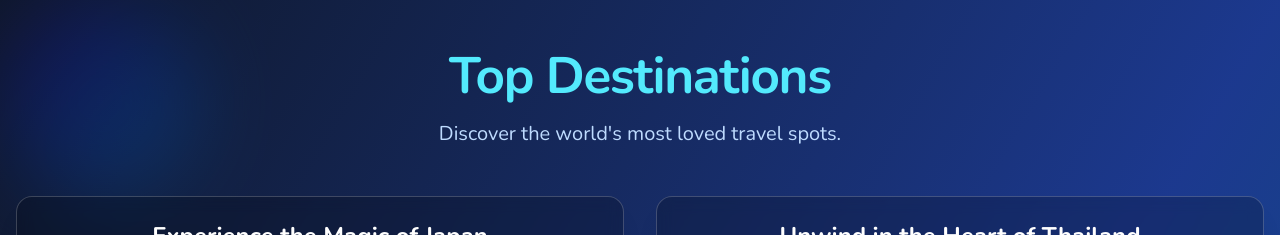
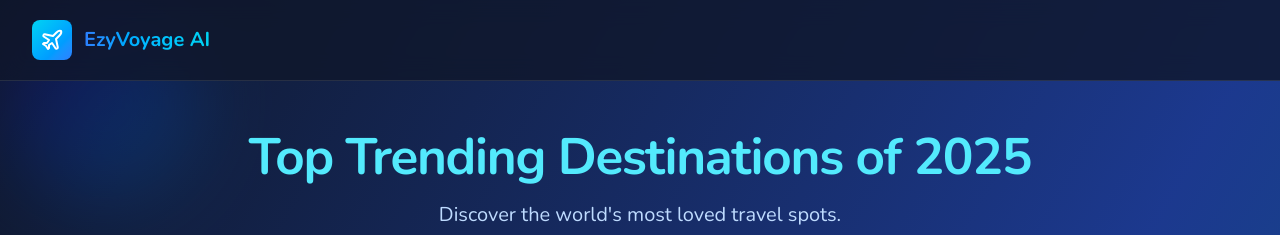
Before and after one commit to RushaanRajeshPai/travel-planner-ai, a React (Vite) app in the folder frontend/: page /top-destinations in a window 1280 px wide. Shown: the top 235 px of the page. Built offline with nearby package versions, Linux system fonts and the light colour scheme.

Commit message:
header integ

```diff
--- a/frontend/src/Components/TopDestinations.jsx
+++ b/frontend/src/Components/TopDestinations.jsx
@@ -1,4 +1,5 @@
 import React from 'react';
+import { Plane } from 'lucide-react';
 import FloatingBlob from './FloatingBlob';
 import t1 from '../assets/t1.jpeg';
 import t2 from '../assets/t2.jpeg';
@@ -178,7 +179,6 @@ const TopDestinations = () => {
     );
   };
 
-
   const handleCheckoutTrip = (searchQuery) => {
     const searchUrl = `https://www.google.com/search?q=${encodeURIComponent(searchQuery)}`;
     window.open(searchUrl, '_blank');
@@ -187,9 +187,22 @@ const TopDestinations = () => {
   return (
     <div className="min-h-screen w-screen bg-gradient-to-br from-slate-900 via-blue-900 to-cyan-800">
       <FloatingBlob />
+      <nav className="relative z-50 bg-slate-900/80 backdrop-blur-md border-b border-white/10">
+        <div className="max-w-8xl mx-auto px-4 sm:px-6 lg:px-8">
+          <div className="relative flex items-center h-20">
+            {/* Logo and Brand */}
+            <div className="flex items-center space-x-3">
+              <div className="h-10 w-10 bg-gradient-to-br from-cyan-400 to-blue-500 rounded-lg flex items-center justify-center">
+                <Plane className="h-6 w-6 text-white" />
+              </div>
+              <span className="text-xl font-bold bg-gradient-to-l from-cyan-400 via-sky-400 to-blue-500 bg-clip-text text-transparent">EzyVoyage AI</span>
+            </div>
+          </div>
+        </div>
+      </nav>
       <div className="text-center py-12 px-4">
         <h1 className="text-5xl md:text-6xl lg:text-7xl font-bold text-cyan-300 mb-4 tracking-tight">
-          Top Destinations
+          Top Trending Destinations of 2025
         </h1>
         <p className="text-lg md:text-xl text-blue-200 font-light max-w-2xl mx-auto">
           Discover the world's most loved travel spots.
```
